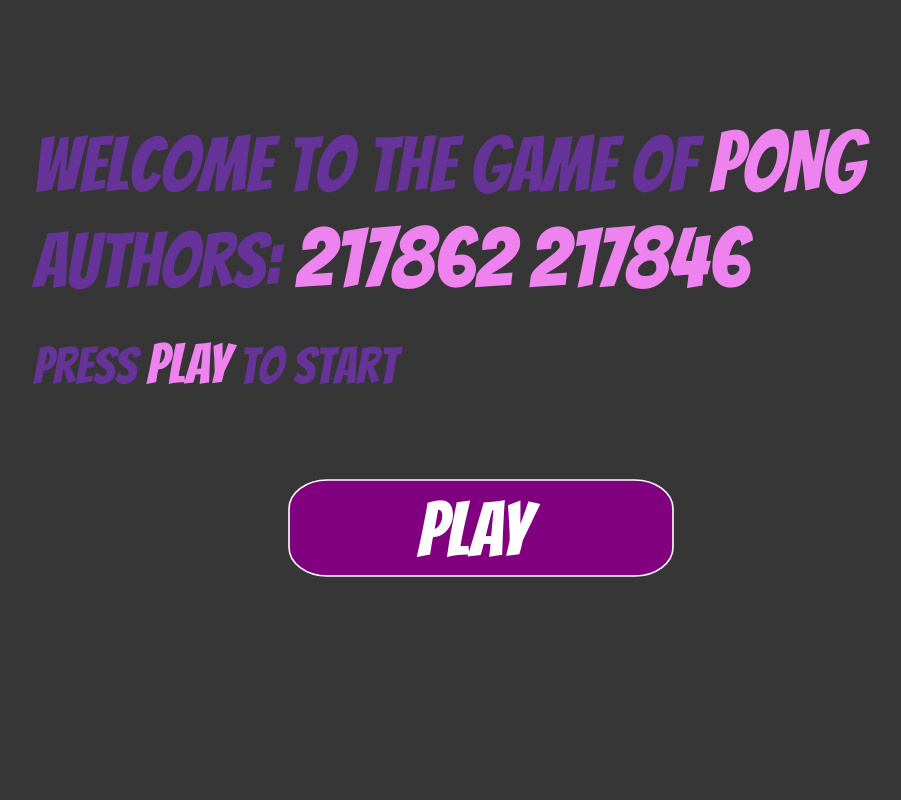
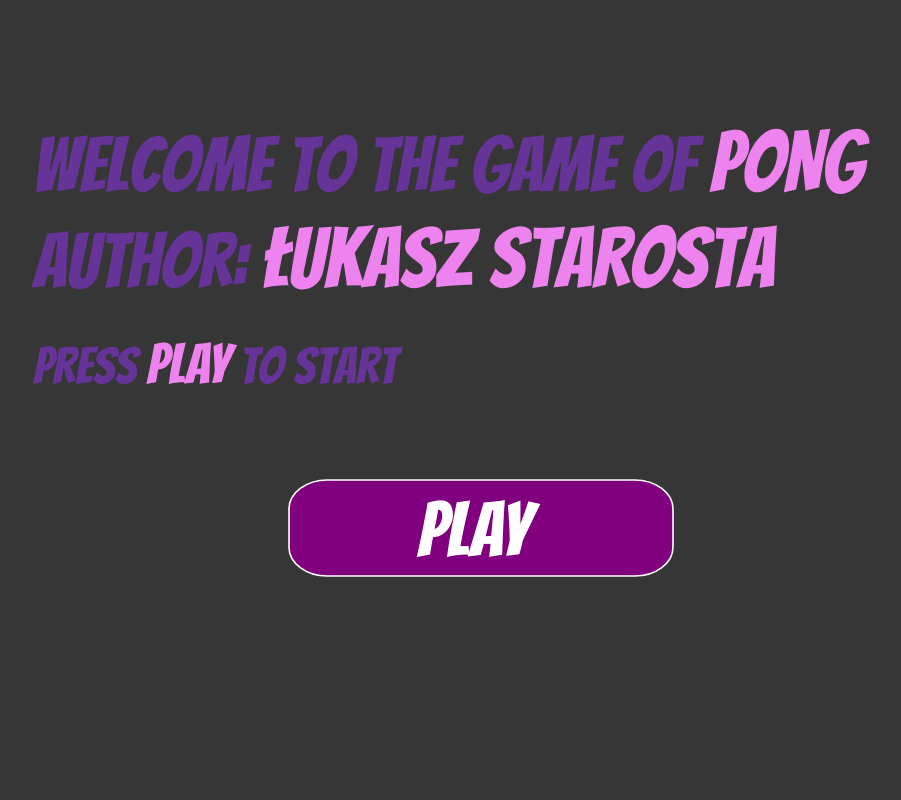
Before and after one commit to lukasz-starosta/XML-Task5, a plain HTML site: page index.html in a window 1280 px wide. Shown: the top 800 px of the page, without its empty margins (159-1060 px from the left). Drawn offline with Linux system fonts and the light colour scheme.

Commit message:
Update index.html

```diff
--- a/index.html
+++ b/index.html
@@ -21,9 +21,8 @@
                 <tspan class="text-emphasis">PONG</tspan>
             </text>
             <text class="welcome-text text-huge" x="15%" y="30%">
-                Authors:
-                <tspan class="text-emphasis"">217862</tspan>
-                <tspan class="text-emphasis">217846</tspan>
+                Author:
+                <tspan class="text-emphasis"">Łukasz Starosta</tspan>
             </text>
             <text class="welcome-text text-big" x="15%" y="40%">
                 Press <tspan class="text-emphasis">PLAY</tspan> to start
```
